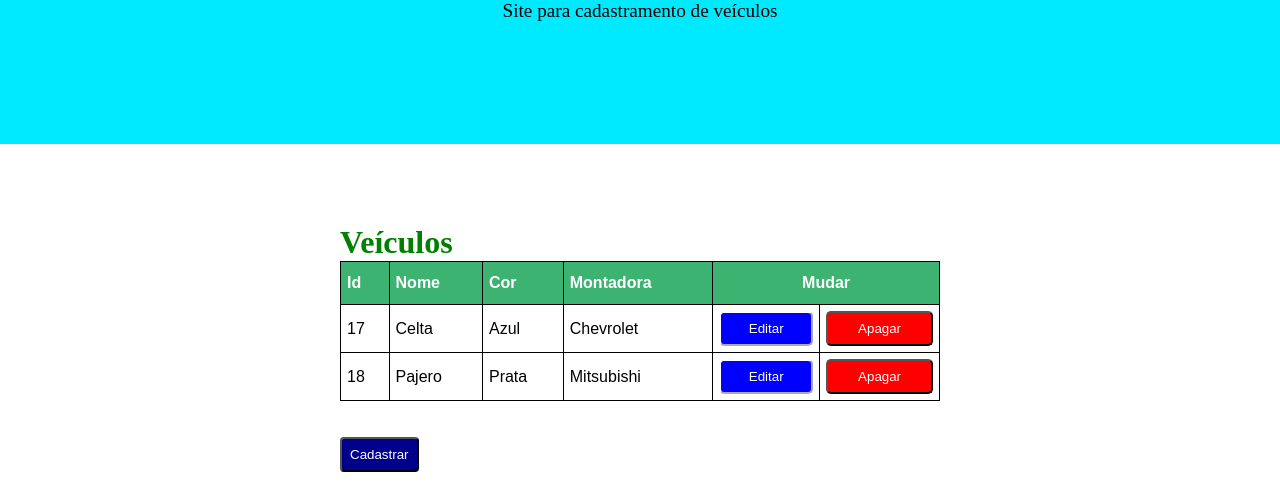
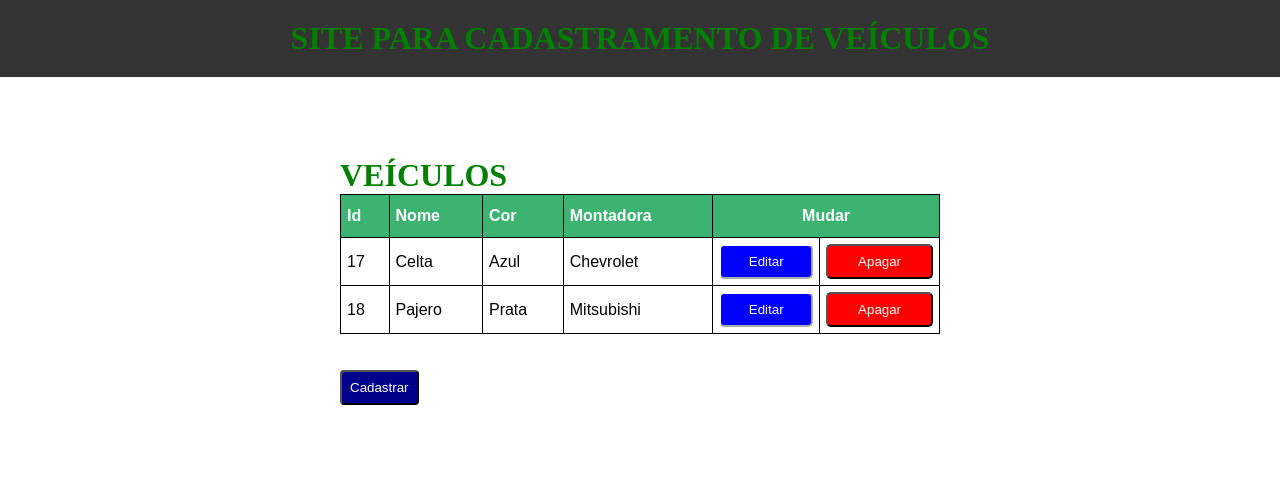
Before and after one commit to Lu1zJ0s3/projetin, a Django app: page / in a window 1280 px wide. Shown: the top 501 px of the page. Run offline with Django 5.2, Linux system fonts and the light colour scheme; data comes from the database, SQL or seed files in the repository; both versions use the stored data as it was after the commit.

Commit message:
cabecalho

```diff
--- a/templates/header.html
+++ b/templates/header.html
@@ -1,12 +1,7 @@
 
-<header>
-    <div>
-        <p>Site para cadastramento de veículos</p>
-    </div>
-</header>
-<body>
-
-</body>
+  <header>
+    <h1>Site para cadastramento de veículos</h1>
+  </header>
 </html>
 
 <style>
@@ -14,15 +9,17 @@
     margin: 0;
     padding: 0;
   }
+  header {
+  background-color: #333; /* Cor de fundo do cabeçalho */
+  color: #fff; /* Cor do texto */
+  padding: 20px; /* Espaçamento interno */
+  text-align: center; /* Centralizar o texto */
+}
 
-  header {
-    height: 9rem;
-    background-color: rgb(0, 234, 255);
-  }
-  p {
-    font-size: larger;
-    display: flex;
-    justify-content: center;
-  }
+h1 {
+  font-size: 32px; /* Tamanho da fonte */
+  font-weight: bold; /* Negrito */
+  text-transform: uppercase; /* Transforma o texto em maiúsculas */
+}
 
 </style>
```
Also changed, not shown: db.sqlite3.
